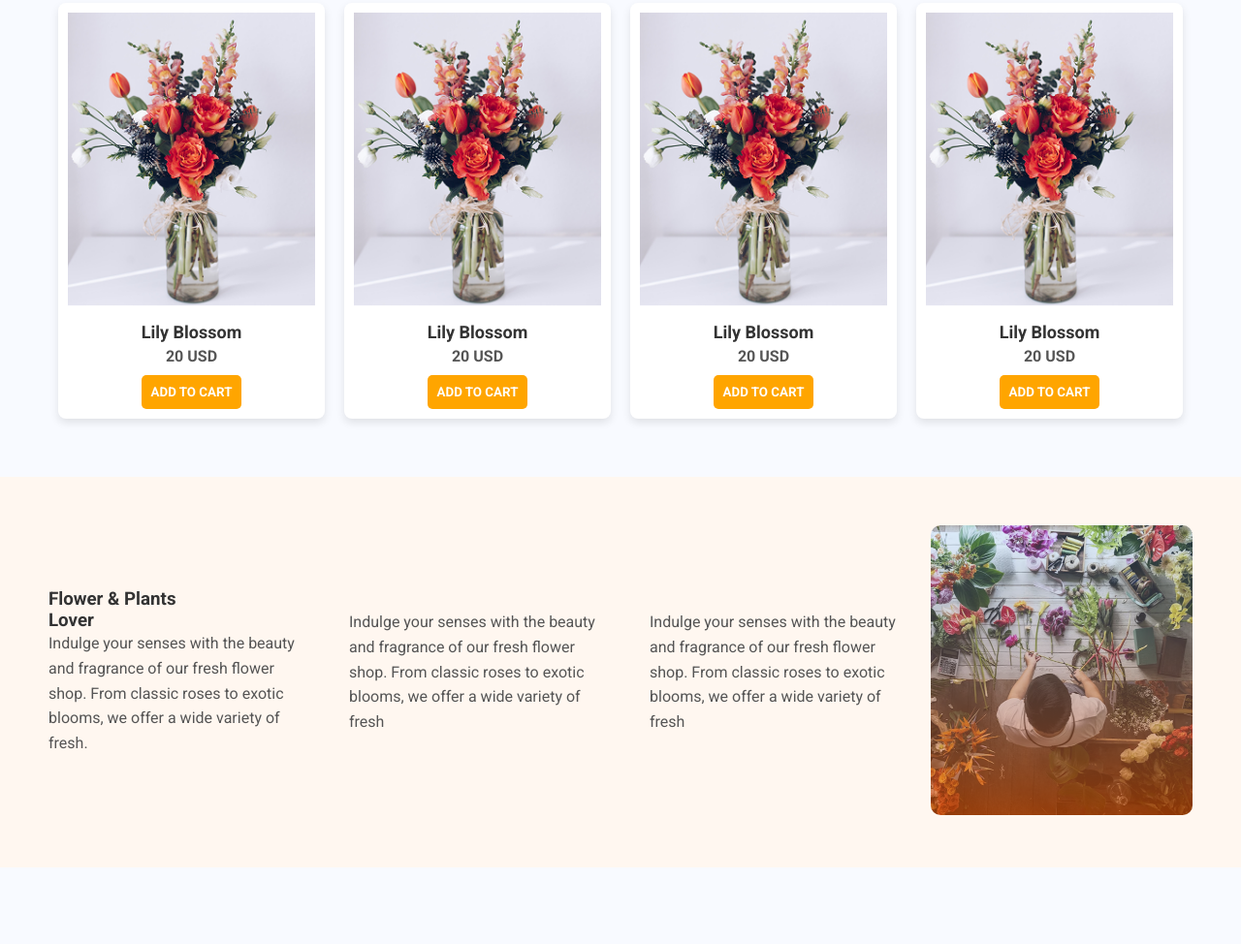
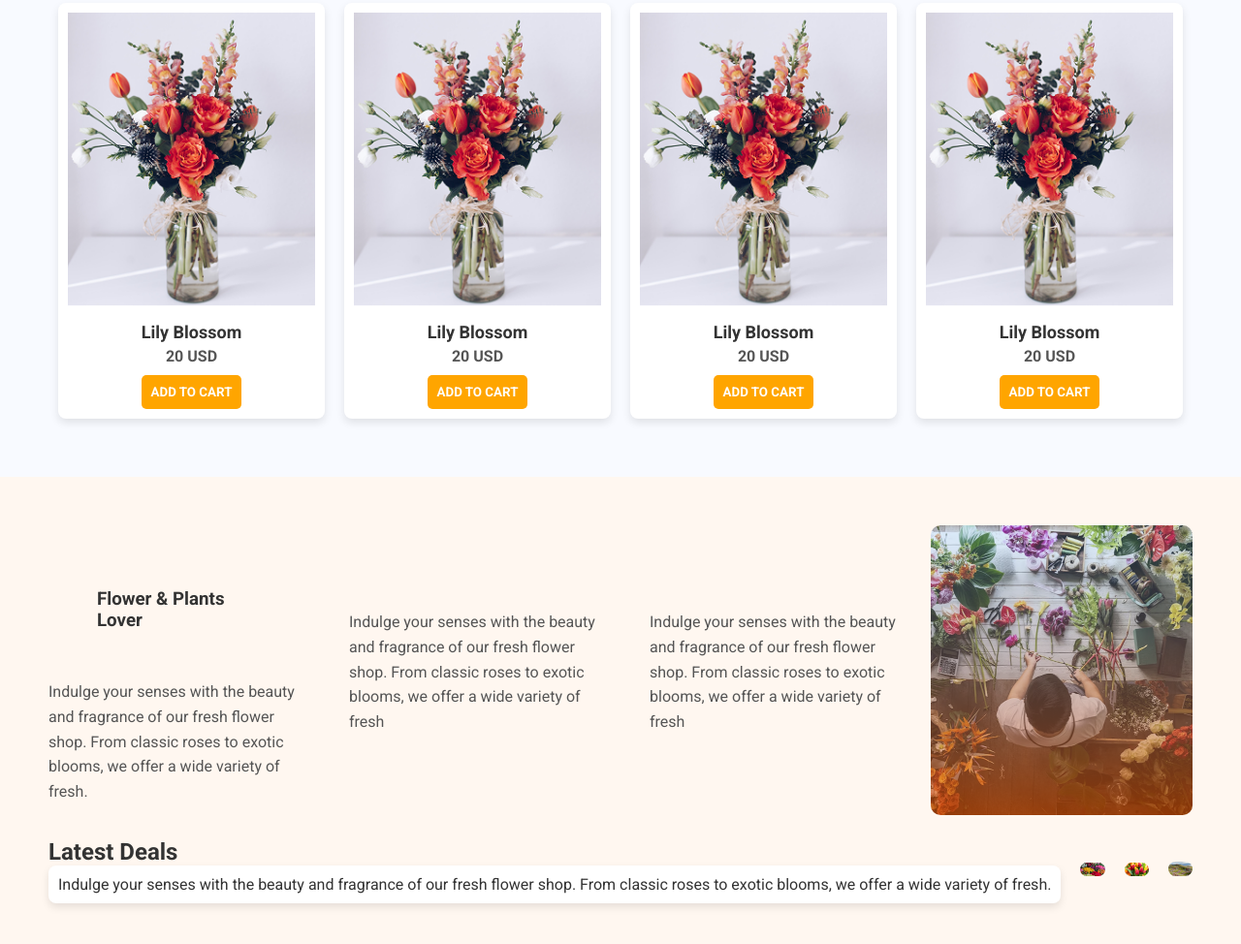
Before and after one commit to Miskat-JDK/B12A02-Responsive-Flowers, a plain HTML site: page index.html in a window 1280 px wide. Shown: the part 1105-2079 px from the top of the page at 97% size. Before the commit the page ends 2000 px from the top, so only its background shows below. Drawn offline with Linux system fonts and the light colour scheme.

Commit message:
added an index.html file

```diff
--- a/index.html
+++ b/index.html
@@ -98,7 +98,7 @@
     <section class="extra-section">
         <div class="extra-container">
             <div class="extra-text">
-     <h3 id="feature-section-title" class="section-title">Flower & Plants <br>Lover</h3>
+     <h3 id="feature-section-title" class="extra-section">Flower & Plants <br>Lover</h3>
 
                 <p>Indulge your senses with the beauty and fragrance of our fresh flower shop. From classic roses to exotic blooms, we offer a wide variety of fresh.</p>
             </div>
@@ -117,6 +117,21 @@
             <div class="extra-image">
                 <img src="image/flower-store.png" alt="Special Flower Collection">
             </div>
+            <div>
+                            <h1>Latest  Deals</h1>
+
+                            <p class="product-card">Indulge your senses with the beauty and fragrance of our fresh flower shop. From classic roses to exotic blooms, we offer a wide variety of fresh.</p>
+
+            </div>
+                        <div class="extra-image">
+                <img src="image/deal-bloom.png" alt="Special Flower Collection">
+            </div>
+                        <div class="extra-image">
+                <img src="image/deal-ana.png   " alt="Special Flower Collection">
+            </div>
+                        <div class="extra-image">
+                <img src="image/deal-zabo.png" alt="Special Flower Collection">
+            </div>
         </div>
     </section>
 
```
